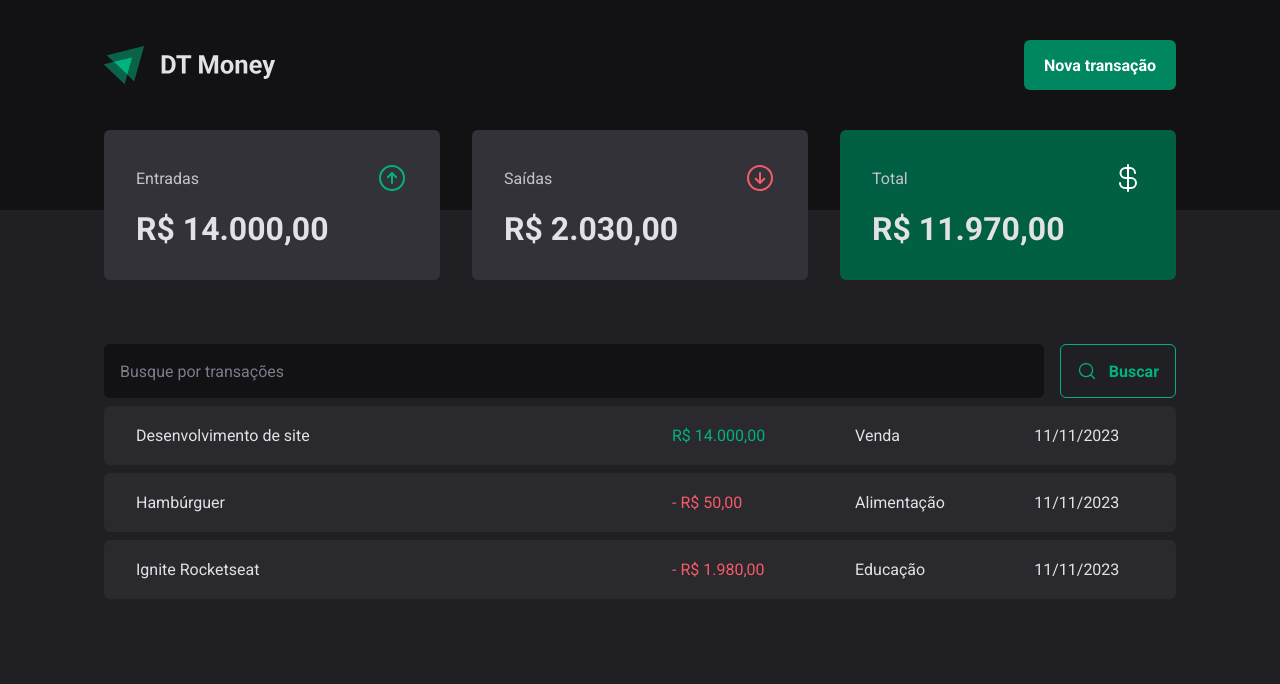
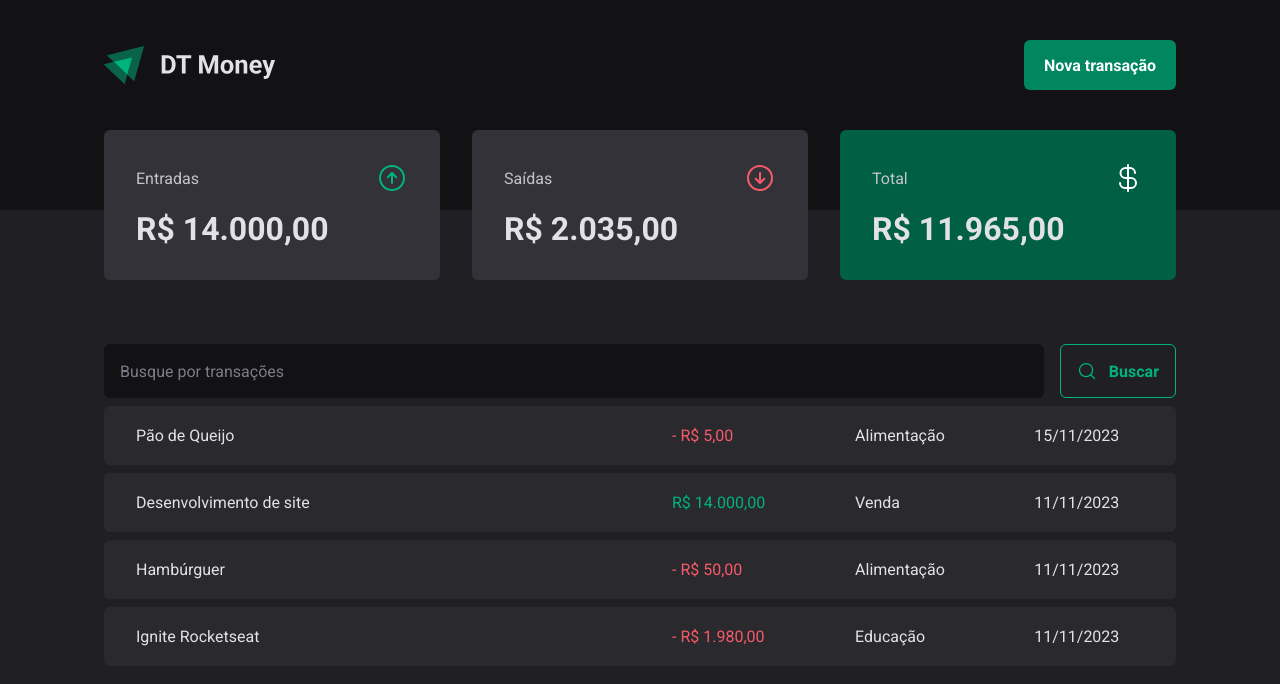
Before and after one commit to EduardoRGS/dt-money, a React (Vite) app: page / in a window 1280 px wide. Shown: the top 684 px of the page. Built offline with nearby package versions, Linux system fonts and the light colour scheme; data requests are answered from the project's data file.

Commit message:
Adicionando requisição post do formulario

```diff
--- a/server.json
+++ b/server.json
@@ -23,6 +23,14 @@
       "category": "Educação",
       "price": 1980,
       "createdAt": "2023-11-11T19:24:44.505Z"
+    },
+    {
+      "description": "Pão de Queijo",
+      "price": 5,
+      "category": "Alimentação",
+      "type": "outcome",
+      "createdAt": "2023-11-15T13:56:45.396Z",
+      "id": 4
     }
   ]
 }
--- a/src/components/Header/NewTransactionModal/index.tsx
+++ b/src/components/Header/NewTransactionModal/index.tsx
@@ -4,6 +4,8 @@
 import * as z from 'zod';
 import { CloseButton, Content, Overlay, TransactionType, TransactionTypeButton } from './styles';
 import { zodResolver } from '@hookform/resolvers/zod';
+import { useContext } from 'react';
+import { TransactionsContext } from '../../../contexts/TransactionsContext';
 
 const newTransactionFormSchema = z.object({
   description: z.string(),
@@ -20,7 +22,8 @@
     control,
     register,
     handleSubmit,
-    formState: { isSubmitting }
+    formState: { isSubmitting },
+    reset
   } = useForm<NewTransactionFormInputs>({
     resolver: zodResolver(newTransactionFormSchema),
     defaultValues: {
@@ -28,10 +31,19 @@
     }
   })
 
+  const { createTransaction } = useContext(TransactionsContext);
+
   async function handleCreateNewTransaction(data: NewTransactionFormInputs) {
-    await new Promise(resolve => setTimeout(resolve, 2000));
+    const { description, price, category, type } = data;
 
-    console.log(data);
+    await createTransaction({
+      description,
+      price,
+      category,
+      type,
+    });
+
+    reset()
   }
   return (
     <Dialog.Portal>
--- a/src/contexts/TransactionsContext.tsx
+++ b/src/contexts/TransactionsContext.tsx
@@ -2,9 +2,17 @@
 import { Transaction } from '../types/transaction';
 import { api } from '../lib/axios';
 
+interface CreateTransactionInput {
+  description: string;
+  price: number;
+  category: string;
+  type: 'income' | 'outcome';
+}
+
 interface TransactionContextType {
   transactions: Transaction[];
   fetchTransactions: (query?: string) => Promise<void>;
+  createTransaction: (data: CreateTransactionInput) => Promise<void>;
 }
 
 interface TransactionsProviderProps {
@@ -19,11 +27,27 @@
   async function fetchTransactions(query?: string) {
     const response = await api.get('transactions', {
       params: {
+        _sort: 'createdAt',
+        _order: 'desc',
         q: query,
       }
     })
 
     setTransactions(response.data)
+  }
+
+  async function createTransaction(data: CreateTransactionInput) {
+    const { description, price, category, type } = data;
+
+    const response = await api.post('transactions', {
+      description,
+      price,
+      category,
+      type,
+      createdAt: new Date(),
+    });
+
+    setTransactions(state => [response.data, ...state])
   }
 
   useEffect(() => {
@@ -33,7 +57,8 @@
   return (
     <TransactionsContext.Provider value={{
       transactions,
-      fetchTransactions
+      fetchTransactions,
+      createTransaction
        }}>
       {children}
     </TransactionsContext.Provider>
```
Lines whose indentation alone changed are shown as unchanged.
